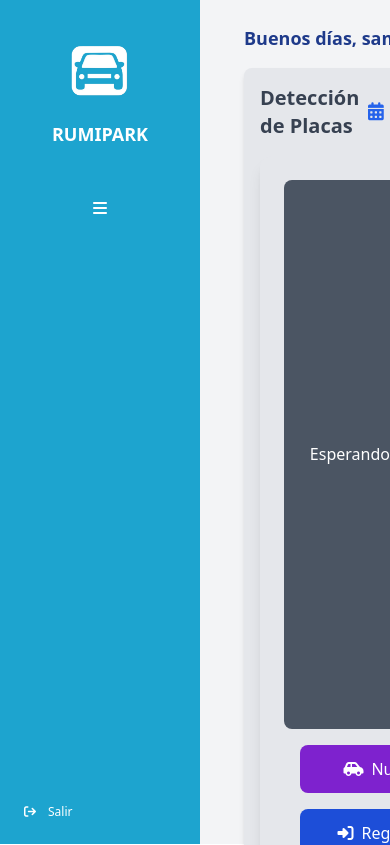
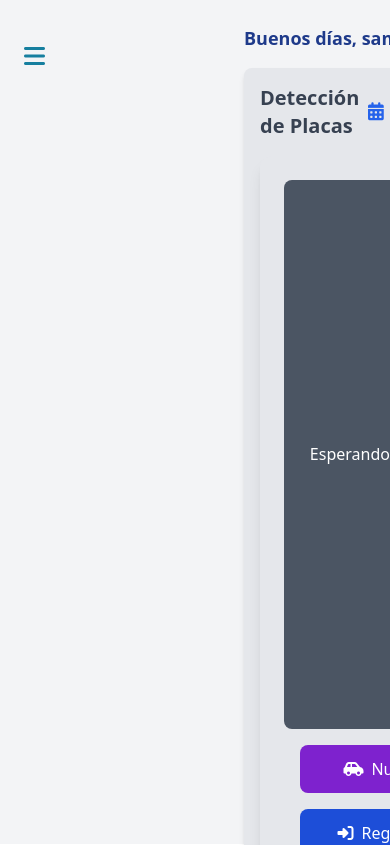
Before and after one commit to Plaquitas19/rumipark, a React (Create React App) app: page /dashboard/main in a window 390 px wide. Shown: the top 845 px of the page. Built offline with nearby package versions, Linux system fonts and the light colour scheme; no server answers; sample sign-in values are in the browser's storage.

Commit message:
responsive para moviles

```diff
--- a/src/components/CameraSection.jsx
+++ b/src/components/CameraSection.jsx
@@ -333,22 +333,30 @@ const CameraSection = () => {
 
           <div className="flex flex-col md:flex-row justify-between w-full mt-4 px-4 gap-4">
             <button
-              className="px-6 py-3 bg-purple-700 text-white rounded-lg hover:bg-purple-800 w-full md:w-auto"
+              className="px-6 py-3 bg-purple-700 text-white rounded-lg hover:bg-purple-800 w-full md:w-auto flex items-center justify-center"
               onClick={() => setIsNewVehicleModalOpen(true)}
             >
-              <i className="fas fa-car-side mr-2"></i>Nuevo Registro
+              <i className="fas fa-car-side mr-2"></i>{" "}
+              {/* Icono para Nuevo Registro */}
+              <span>Nuevo Registro</span>
             </button>
+
             <button
-              className="px-6 py-3 bg-blue-700 text-white rounded-lg hover:bg-blue-800 w-full md:w-auto"
+              className="px-6 py-3 bg-blue-700 text-white rounded-lg hover:bg-blue-800 w-full md:w-auto flex items-center justify-center"
               onClick={registerEntry}
             >
-              <i className="fas fa-sign-in-alt mr-2"></i>Registrar Entrada
+              <i className="fas fa-sign-in-alt mr-2"></i>{" "}
+              {/* Icono para Registrar Entrada */}
+              <span>Registrar Entrada</span>
             </button>
+
             <button
-              className="px-6 py-3 bg-green-700 text-white rounded-lg hover:bg-green-800 w-full md:w-auto"
+              className="px-6 py-3 bg-green-700 text-white rounded-lg hover:bg-green-800 w-full md:w-auto flex items-center justify-center"
               onClick={() => setIsExitObservationModalOpen(true)} // Abre el modal
             >
-              <i className="fas fa-sign-out-alt mr-2"></i>Registrar Salida
+              <i className="fas fa-sign-out-alt mr-2"></i>{" "}
+              {/* Icono para Registrar Salida */}
+              <span>Registrar Salida</span>
             </button>
           </div>
         </div>
--- a/src/components/Sidebar.jsx
+++ b/src/components/Sidebar.jsx
@@ -1,12 +1,11 @@
 import React, { useState } from "react";
-import { Link, useNavigate } from "react-router-dom";  // Importa el hook useNavigate
+import { Link, useNavigate } from "react-router-dom"; // Importa el hook useNavigate
 import logo from "../assets/logo.png";
 import "font-awesome/css/font-awesome.min.css"; // Asegúrate de importar Font Awesome
 
-
 function Sidebar() {
   const [isMenuOpen, setIsMenuOpen] = useState(false);
-  const navigate = useNavigate();  // Instanciar useNavigate para redirecciones
+  const navigate = useNavigate(); // Instanciar useNavigate para redirecciones
 
   const toggleMenu = () => setIsMenuOpen(!isMenuOpen);
 
@@ -19,41 +18,48 @@ function Sidebar() {
   };
 
   return (
-    <div className="fixed top-0 left-0 h-screen w-[200px] sm:w-[230px] lg:w-[260px] bg-[#1da4cf] text-white flex flex-col p-4 z-10">
+    <div>
+      {/* Barra lateral oculta por default en dispositivos pequeños */}
+      <div
+        className={`fixed top-0 left-0 h-screen w-[200px] sm:w-[230px] lg:w-[260px] bg-[#1da4cf] text-white flex flex-col p-4 z-10 ${
+          isMenuOpen ? "block" : "hidden"
+        } lg:block`}
+      >
         {/* Barra lateral más ancha y responsive */}
         <div className="flex flex-col items-center justify-center py-6">
           <img
             src={logo}
             alt="Logo"
-          className="w-16 h-16 object-contain"  // Reducir tamaño del logo para que se ajuste al nuevo tamaño
+            className="w-16 h-16 object-contain" // Reducir tamaño del logo para que se ajuste al nuevo tamaño
           />
-        <h1 className="text-lg sm:text-xl font-bold mt-4 text-center">RUMIPARK</h1> {/* Texto centrado */}
+          <h1 className="text-lg sm:text-xl font-bold mt-4 text-center">
+            RUMIPARK
+          </h1>{" "}
+          {/* Texto centrado */}
         </div>
 
-      {/* Menu hamburguesa - Icono */}
-      <button
-        onClick={toggleMenu}
-        className="lg:hidden text-white p-2 mt-4"
+        {/* Navegación del menú */}
+        <nav className="flex flex-col text-xs sm:text-sm space-y-4 px-2 mt-4">
+          {/* Enlace hacia la página de inicio */}
+          <Link
+            to="/dashboard/main"
+            className="hover:bg-[#167f9f] p-2 rounded text-left text-xs sm:text-sm flex items-center"
           >
-        <i className="fa fa-bars text-2xl"></i>
-      </button>
-
-      <nav
-        className={`flex flex-col text-xs sm:text-sm space-y-4 px-2 mt-4 ${isMenuOpen ? "block" : "hidden"} lg:block`} // Ajuste para móviles
-      >
-        {/* Enlace hacia la página de inicio */}
-        <Link to="/dashboard/main" className="hover:bg-[#167f9f] p-2 rounded text-left text-xs sm:text-sm flex items-center">
             <i className="fa fa-home mr-3 text-lg"></i> Home
           </Link>
 
-        <Link to="/dashboard/listado" className="hover:bg-[#167f9f] p-2 rounded text-left text-xs sm:text-sm flex items-center">
+          <Link
+            to="/dashboard/listado"
+            className="hover:bg-[#167f9f] p-2 rounded text-left text-xs sm:text-sm flex items-center"
+          >
             <i className="fa fa-list mr-3 text-lg"></i> Listado Entrada - Salida
           </Link>
 
-
-
           {/* Enlace hacia la página de usuarios */}
-        <Link to="#" className="hover:bg-[#167f9f] p-2 rounded text-left text-xs sm:text-sm flex items-center">
+          <Link
+            to="#"
+            className="hover:bg-[#167f9f] p-2 rounded text-left text-xs sm:text-sm flex items-center"
+          >
             <i className="fa fa-users mr-3 text-lg"></i> Usuarios
           </Link>
         </nav>
@@ -66,6 +72,17 @@ function Sidebar() {
           <i className="fa fa-sign-out mr-3 text-lg"></i> Salir
         </button>
       </div>
+
+      {/* Menú hamburguesa - Icono visible solo en pantallas pequeñas */}
+      <button
+        onClick={toggleMenu}
+        className={`lg:hidden text-2xl p-2 mt-4 absolute top-4 left-4 z-20 ${
+          isMenuOpen ? "text-white" : "text-[#167f9f]"
+        }`}
+      >
+        <i className="fa fa-bars"></i>
+      </button>
+    </div>
   );
 }
 
```
Lines whose indentation alone changed are shown as unchanged.
